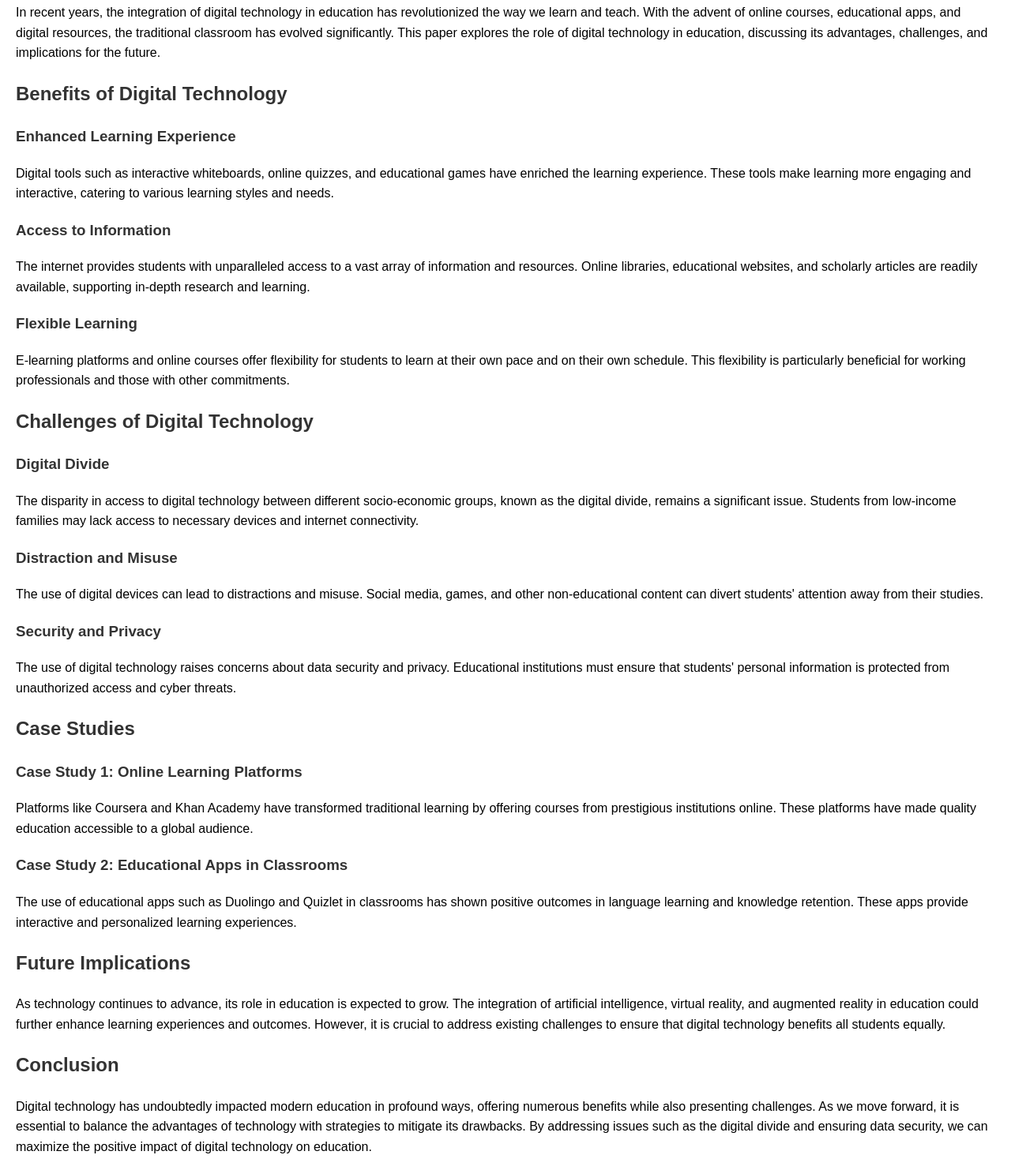
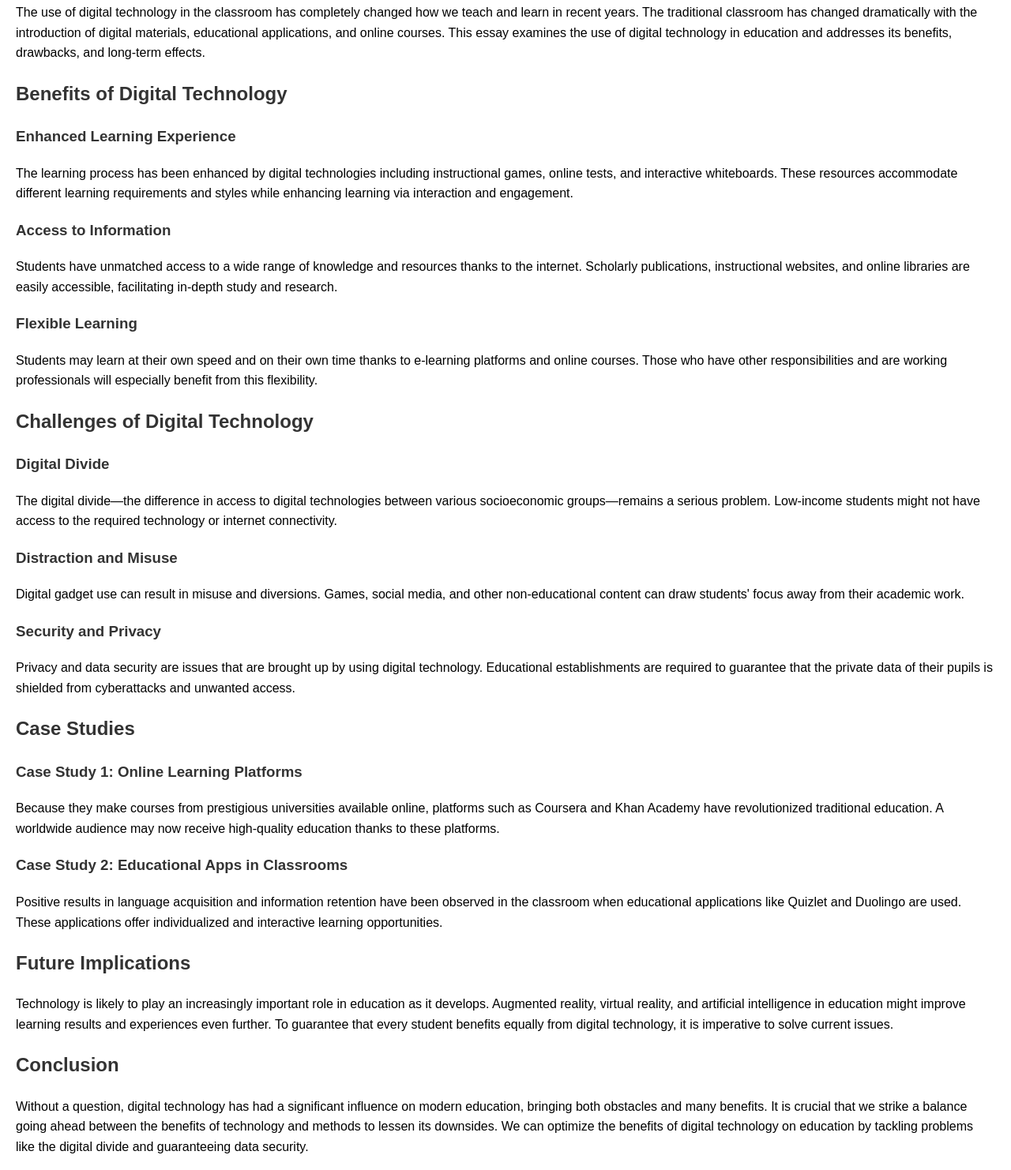
Before and after one commit to PELLURUMANASA/ITC505, a plain HTML site: page lab-2/index.html in a window 1280 px wide. Shown: the part 263-1745 px from the top of the page at 79% size. Drawn offline with Linux system fonts and the light colour scheme.

Commit message:
Update index.html

```diff
--- a/lab-2/index.html
+++ b/lab-2/index.html
@@ -32,43 +32,43 @@
         <h1>The Impact of Digital Technology on Modern Education</h1>
 
         <h2>Abstract</h2>
-        <p>Digital technology has dramatically transformed modern education, introducing new methods of learning and teaching. This paper examines the benefits and challenges associated with digital technology in education and its impact on student outcomes.</p>
+        <p>Modern education has seen a significant transformation because to digital technology, which has brought new approaches to teaching and learning. This essay explores the advantages and difficulties of using digital technology in the classroom as well as how it affects student performance.</p>
 
         <h2>Introduction</h2>
-        <p>In recent years, the integration of digital technology in education has revolutionized the way we learn and teach. With the advent of online courses, educational apps, and digital resources, the traditional classroom has evolved significantly. This paper explores the role of digital technology in education, discussing its advantages, challenges, and implications for the future.</p>
+        <p>The use of digital technology in the classroom has completely changed how we teach and learn in recent years. The traditional classroom has changed dramatically with the introduction of digital materials, educational applications, and online courses. This essay examines the use of digital technology in education and addresses its benefits, drawbacks, and long-term effects.</p>
 
         <h2>Benefits of Digital Technology</h2>
         <h3>Enhanced Learning Experience</h3>
-        <p>Digital tools such as interactive whiteboards, online quizzes, and educational games have enriched the learning experience. These tools make learning more engaging and interactive, catering to various learning styles and needs.</p>
+        <p>The learning process has been enhanced by digital technologies including instructional games, online tests, and interactive whiteboards. These resources accommodate different learning requirements and styles while enhancing learning via interaction and engagement.</p>
 
         <h3>Access to Information</h3>
-        <p>The internet provides students with unparalleled access to a vast array of information and resources. Online libraries, educational websites, and scholarly articles are readily available, supporting in-depth research and learning.</p>
+        <p>Students have unmatched access to a wide range of knowledge and resources thanks to the internet. Scholarly publications, instructional websites, and online libraries are easily accessible, facilitating in-depth study and research.</p>
 
         <h3>Flexible Learning</h3>
-        <p>E-learning platforms and online courses offer flexibility for students to learn at their own pace and on their own schedule. This flexibility is particularly beneficial for working professionals and those with other commitments.</p>
+        <p>Students may learn at their own speed and on their own time thanks to e-learning platforms and online courses. Those who have other responsibilities and are working professionals will especially benefit from this flexibility.</p>
 
         <h2>Challenges of Digital Technology</h2>
         <h3>Digital Divide</h3>
-        <p>The disparity in access to digital technology between different socio-economic groups, known as the digital divide, remains a significant issue. Students from low-income families may lack access to necessary devices and internet connectivity.</p>
+        <p>The digital divide—the difference in access to digital technologies between various socioeconomic groups—remains a serious problem. Low-income students might not have access to the required technology or internet connectivity.</p>
 
         <h3>Distraction and Misuse</h3>
-        <p>The use of digital devices can lead to distractions and misuse. Social media, games, and other non-educational content can divert students' attention away from their studies.</p>
+        <p>Digital gadget use can result in misuse and diversions. Games, social media, and other non-educational content can draw students' focus away from their academic work.</p>
 
         <h3>Security and Privacy</h3>
-        <p>The use of digital technology raises concerns about data security and privacy. Educational institutions must ensure that students' personal information is protected from unauthorized access and cyber threats.</p>
+        <p>Privacy and data security are issues that are brought up by using digital technology. Educational establishments are required to guarantee that the private data of their pupils is shielded from cyberattacks and unwanted access.</p>
 
         <h2>Case Studies</h2>
         <h3>Case Study 1: Online Learning Platforms</h3>
-        <p>Platforms like Coursera and Khan Academy have transformed traditional learning by offering courses from prestigious institutions online. These platforms have made quality education accessible to a global audience.</p>
+        <p>Because they make courses from prestigious universities available online, platforms such as Coursera and Khan Academy have revolutionized traditional education. A worldwide audience may now receive high-quality education thanks to these platforms.</p>
 
         <h3>Case Study 2: Educational Apps in Classrooms</h3>
-        <p>The use of educational apps such as Duolingo and Quizlet in classrooms has shown positive outcomes in language learning and knowledge retention. These apps provide interactive and personalized learning experiences.</p>
+        <p>Positive results in language acquisition and information retention have been observed in the classroom when educational applications like Quizlet and Duolingo are used. These applications offer individualized and interactive learning opportunities.</p>
 
         <h2>Future Implications</h2>
-        <p>As technology continues to advance, its role in education is expected to grow. The integration of artificial intelligence, virtual reality, and augmented reality in education could further enhance learning experiences and outcomes. However, it is crucial to address existing challenges to ensure that digital technology benefits all students equally.</p>
+        <p>Technology is likely to play an increasingly important role in education as it develops. Augmented reality, virtual reality, and artificial intelligence in education might improve learning results and experiences even further. To guarantee that every student benefits equally from digital technology, it is imperative to solve current issues.</p>
 
         <h2>Conclusion</h2>
-        <p>Digital technology has undoubtedly impacted modern education in profound ways, offering numerous benefits while also presenting challenges. As we move forward, it is essential to balance the advantages of technology with strategies to mitigate its drawbacks. By addressing issues such as the digital divide and ensuring data security, we can maximize the positive impact of digital technology on education.</p>
+        <p>Without a question, digital technology has had a significant influence on modern education, bringing both obstacles and many benefits. It is crucial that we strike a balance going ahead between the benefits of technology and methods to lessen its downsides. We can optimize the benefits of digital technology on education by tackling problems like the digital divide and guaranteeing data security.</p>
 
         <h2>Bibliography</h2>
         <ul>
@@ -103,7 +103,7 @@
 </article>
 
 
-<footer style="text-align: center;">
+<footer>
     <p>Last updated:
         <span id="lastModified"></span>
     </p>
```
